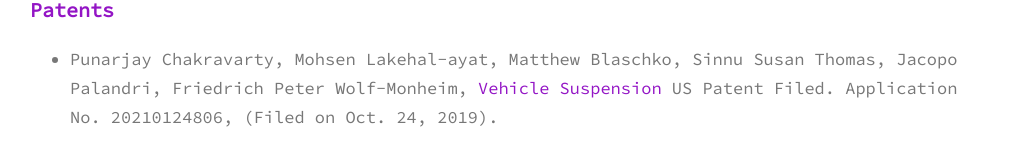
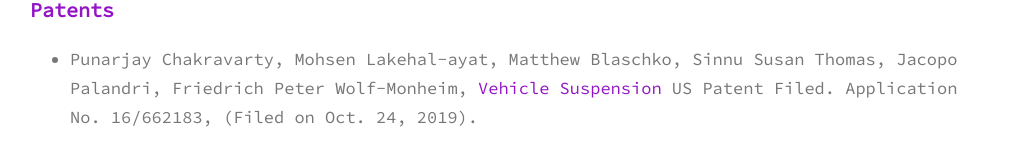
Before and after one commit to sinnuthomas/sinnuthomas.github.io, a Jekyll site: the page built from patents.md, in a window 1280 px wide. Shown: the part 156-322 px from the top of the page, without its empty margins (130-1150 px from the left). Built offline with Jekyll 4.4.1, drawn with Linux system fonts in a browser that asks for light colours.

Commit message:
Update patents.md

```diff
--- a/patents.md
+++ b/patents.md
@@ -3,4 +3,4 @@
 title: Patents
 permalink: /patents/
 ---
-*  Punarjay Chakravarty, Mohsen Lakehal-ayat, Matthew Blaschko, Sinnu Susan Thomas, Jacopo Palandri, Friedrich Peter Wolf-Monheim, [Vehicle Suspension](http://appft1.uspto.gov/netacgi/nph-Parser?Sect1=PTO1&Sect2=HITOFF&d=PG01&p=1&u=/netahtml/PTO/srchnum.html&r=1&f=G&l=50&s1=20210124806.PGNR.) US Patent Filed. Application No. 20210124806, (Filed on Oct. 24, 2019).
+*  Punarjay Chakravarty, Mohsen Lakehal-ayat, Matthew Blaschko, Sinnu Susan Thomas, Jacopo Palandri, Friedrich Peter Wolf-Monheim, [Vehicle Suspension](http://appft1.uspto.gov/netacgi/nph-Parser?Sect1=PTO1&Sect2=HITOFF&d=PG01&p=1&u=/netahtml/PTO/srchnum.html&r=1&f=G&l=50&s1=20210124806.PGNR.) US Patent Filed. Application No. 16/662183, (Filed on Oct. 24, 2019).
```
